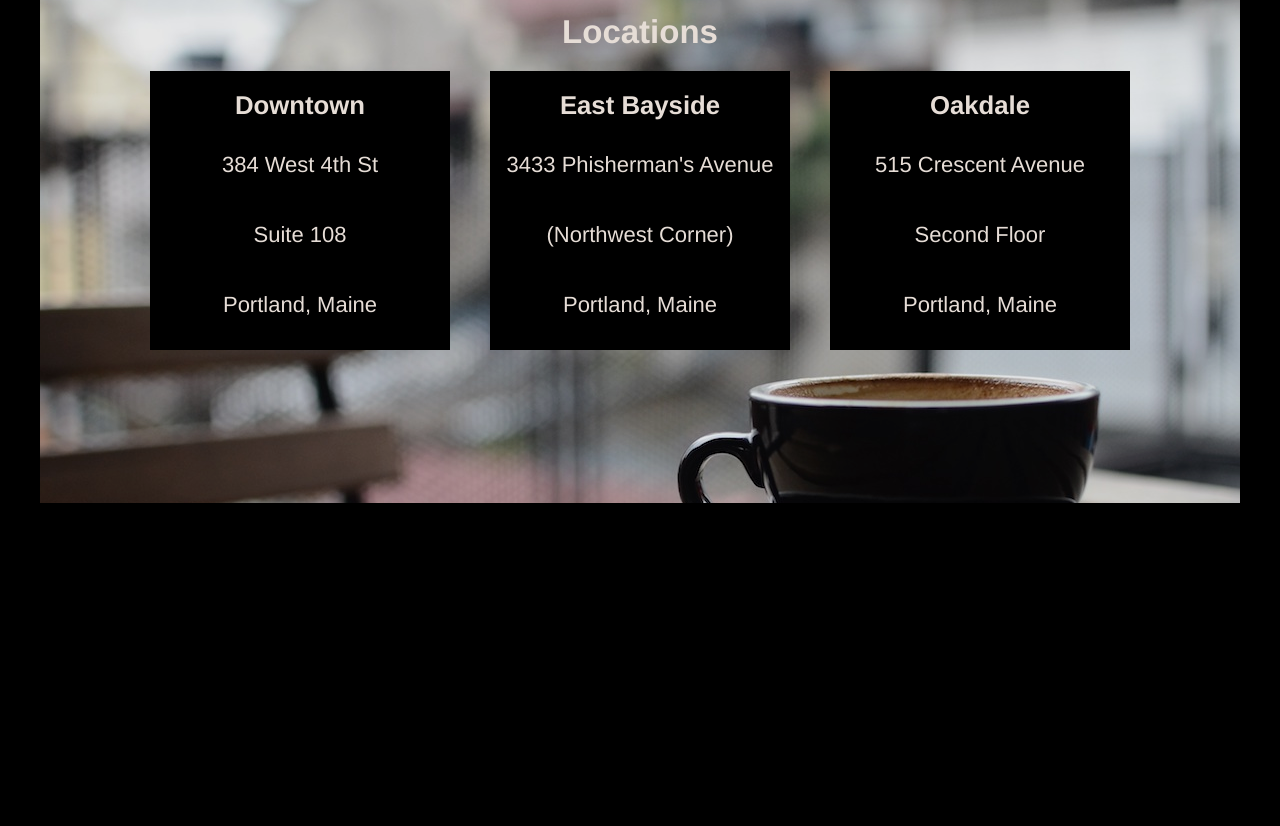
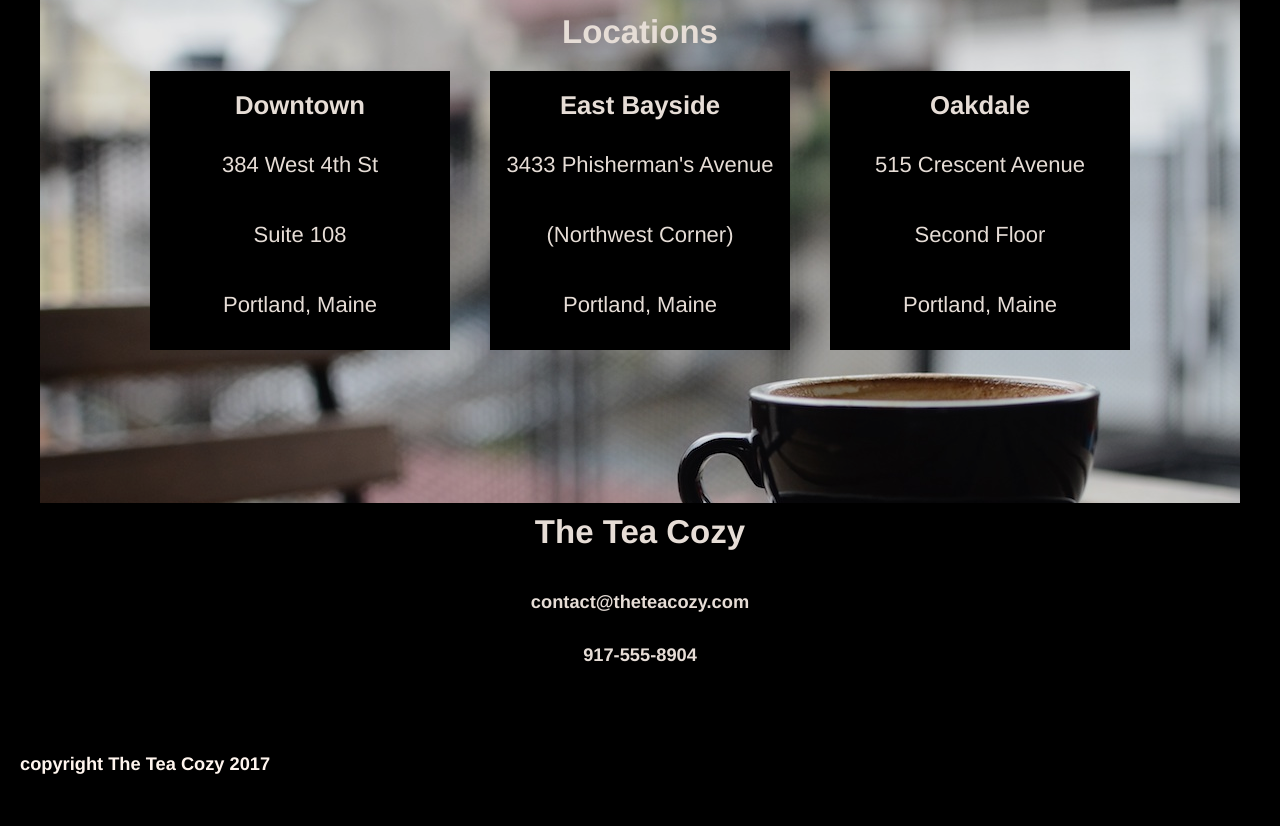
Before and after one commit to hagecreative/TeaCozy, a plain HTML site: page index.html in a window 1280 px wide. Shown: the part 1676-2502 px from the top of the page. Before the commit the page ends 2179 px from the top, so only its background shows below. Drawn offline with Linux system fonts and the light colour scheme.

Commit message:
Content and Style Footer added

```diff
--- a/index.html
+++ b/index.html
@@ -83,6 +83,18 @@
         </div>
       </div>
     </div>
+
+    <!-- Contact Sction -->
+    <div id="contact">
+      <h2>The Tea Cozy</h2>
+      <h5>contact@theteacozy.com</h5>
+      <h5>917-555-8904</h5>
+    </div>
   </div>
+
+  <!-- Footer Section -->
+  <footer>
+    <h5>copyright The Tea Cozy 2017</h5>
+  </footer>
 </body>
 </html>
--- a/resources/css/styles.css
+++ b/resources/css/styles.css
@@ -123,3 +123,14 @@ header nav span {
   background-color: black;
   flex-basis: 280px;
 }
+
+/* Contact Section */
+#contact {
+  height: 200px;
+}
+
+/* Footer Section */
+footer {
+  text-align: left;
+  padding: 20px;
+}
```
